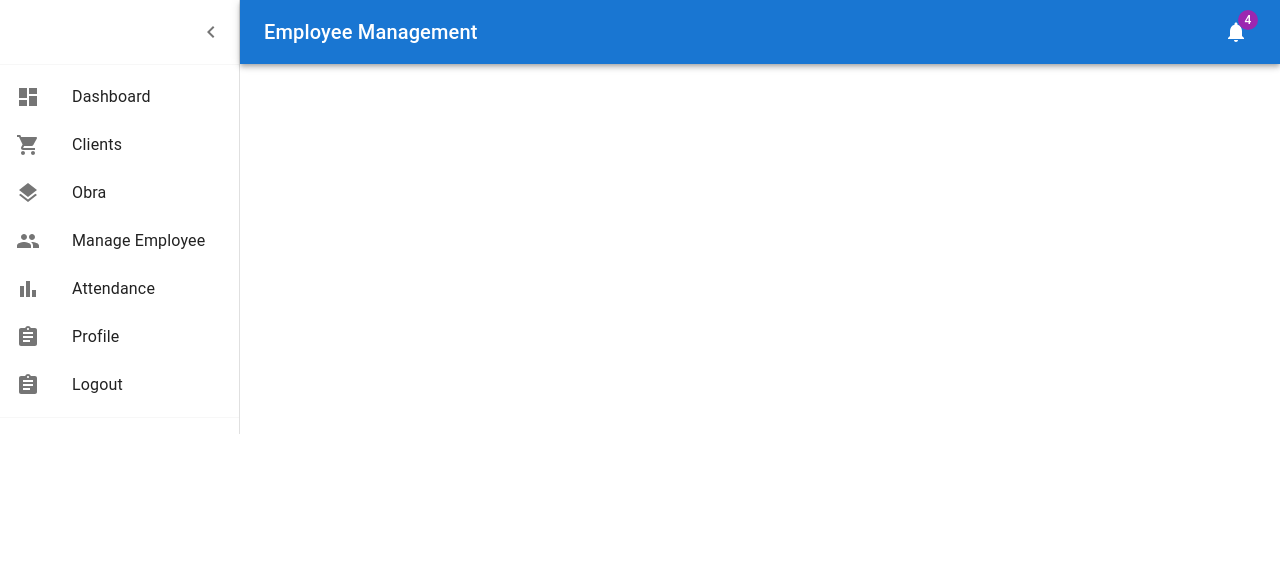
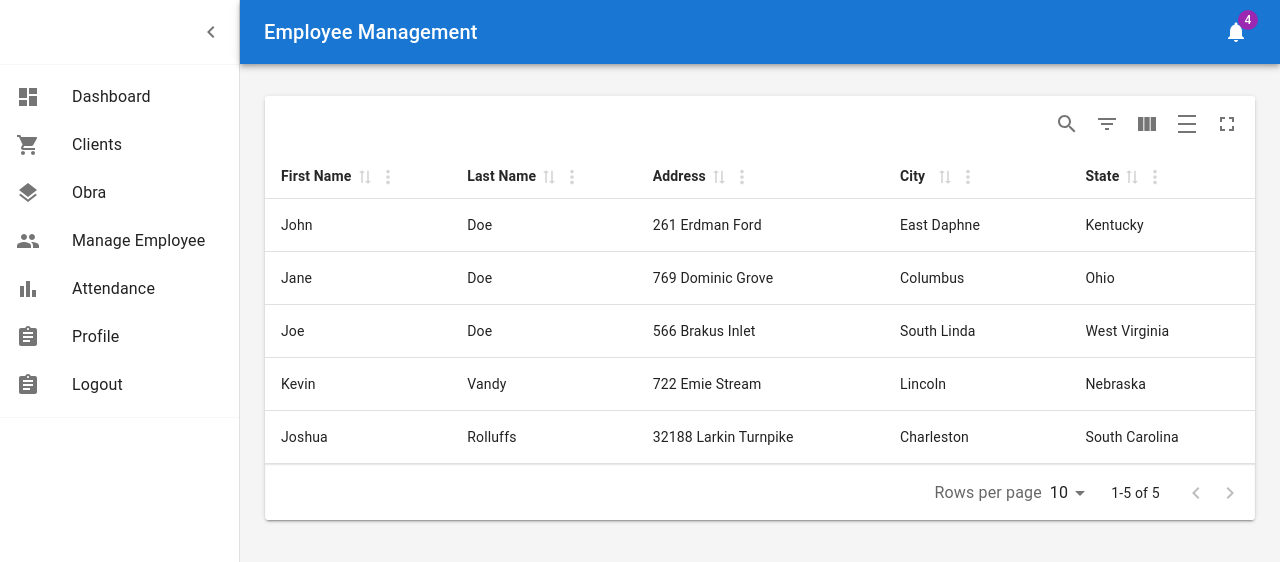
Before and after one commit to abuzarmd-ML/rinkoEMS, a React (Vite) app in the folder RinkoEMS/: page /employee in a window 1280 px wide. Shown: the top 562 px of the page. Built offline with nearby package versions, Linux system fonts and the light colour scheme.

Commit message:
custom table

```diff
--- a/RinkoEMS/package.json
+++ b/RinkoEMS/package.json
@@ -16,10 +16,13 @@
     "@mui/icons-material": "^5.15.13",
     "@mui/material": "^5.15.13",
     "@mui/x-charts": "^6.19.5",
+    "@mui/x-date-pickers": "^7.2.0",
     "axios": "^1.6.7",
     "bootstrap": "^5.3.3",
     "bootstrap-icons": "^1.11.3",
+    "dayjs": "^1.11.10",
     "install": "^0.13.0",
+    "material-react-table": "^2.12.1",
     "npm": "^10.5.0",
     "react": "^18.2.0",
     "react-dom": "^18.2.0",
--- a/RinkoEMS/src/Components/Employee/Employee.jsx
+++ b/RinkoEMS/src/Components/Employee/Employee.jsx
@@ -1,11 +1,31 @@
+import { Box,Toolbar,Container,Grid } from '@mui/material';
 import React from 'react';
 import AdminLayout from '../Layout/AdminLayout';
-
+import BasicMuiTable from '../Table/BasicMuiTable';
 const Employee = () => {
   return (
         <AdminLayout title="Employee Management">
-      <h1>Employee Dashboard</h1>
+             <Box
+          component="main"
+          sx={{
+            backgroundColor: (theme) =>
+              theme.palette.mode === 'light'
+                ? theme.palette.grey[100]
+                : theme.palette.grey[900],
+            flexGrow: 1,
+            height: '100vh',
+            overflow: 'auto',
+          }}
+        >
+           <Toolbar />
+           <Container maxWidth="lg" sx={{ mt: 4, mb: 4 }}>
+      {/* <h1>Employee Dashboard</h1> */}
+      <Grid  spacing={2} sx={{m:"1px"}} >
       {/* Add your content for the Employee dashboard here */}
+      <BasicMuiTable  />
+      </Grid>
+      </Container>
+      </Box>
       </AdminLayout>
   );
 };
--- /dev/null
+++ b/RinkoEMS/src/Components/Table/BasicMuiTable.jsx
@@ -0,0 +1,97 @@
+import { useMemo } from 'react';
+import {
+  MaterialReactTable,
+  useMaterialReactTable,
+} from 'material-react-table';
+
+//nested data is ok, see accessorKeys in ColumnDef below
+const data = [
+  {
+    name: {
+      firstName: 'John',
+      lastName: 'Doe',
+    },
+    address: '261 Erdman Ford',
+    city: 'East Daphne',
+    state: 'Kentucky',
+  },
+  {
+    name: {
+      firstName: 'Jane',
+      lastName: 'Doe',
+    },
+    address: '769 Dominic Grove',
+    city: 'Columbus',
+    state: 'Ohio',
+  },
+  {
+    name: {
+      firstName: 'Joe',
+      lastName: 'Doe',
+    },
+    address: '566 Brakus Inlet',
+    city: 'South Linda',
+    state: 'West Virginia',
+  },
+  {
+    name: {
+      firstName: 'Kevin',
+      lastName: 'Vandy',
+    },
+    address: '722 Emie Stream',
+    city: 'Lincoln',
+    state: 'Nebraska',
+  },
+  {
+    name: {
+      firstName: 'Joshua',
+      lastName: 'Rolluffs',
+    },
+    address: '32188 Larkin Turnpike',
+    city: 'Charleston',
+    state: 'South Carolina',
+  },
+];
+
+const BasicMuiTable = () => {
+  //should be memoized or stable
+  const columns = useMemo(
+    () => [
+      {
+        accessorKey: 'name.firstName', //access nested data with dot notation
+        header: 'First Name',
+        size: 150,
+      },
+      {
+        accessorKey: 'name.lastName',
+        header: 'Last Name',
+        size: 150,
+      },
+      {
+        accessorKey: 'address', //normal accessorKey
+        header: 'Address',
+        size: 200,
+      },
+      {
+        accessorKey: 'city',
+        header: 'City',
+        size: 150,
+      },
+      {
+        accessorKey: 'state',
+        header: 'State',
+        size: 150,
+      },
+    ],
+    [],
+  );
+
+  const table = useMaterialReactTable({
+    columns,
+    data, //data must be memoized or stable (useState, useMemo, defined outside of this component, etc.)
+  });
+
+  return <MaterialReactTable table={table} />;
+};
+
+export default BasicMuiTable;
```
